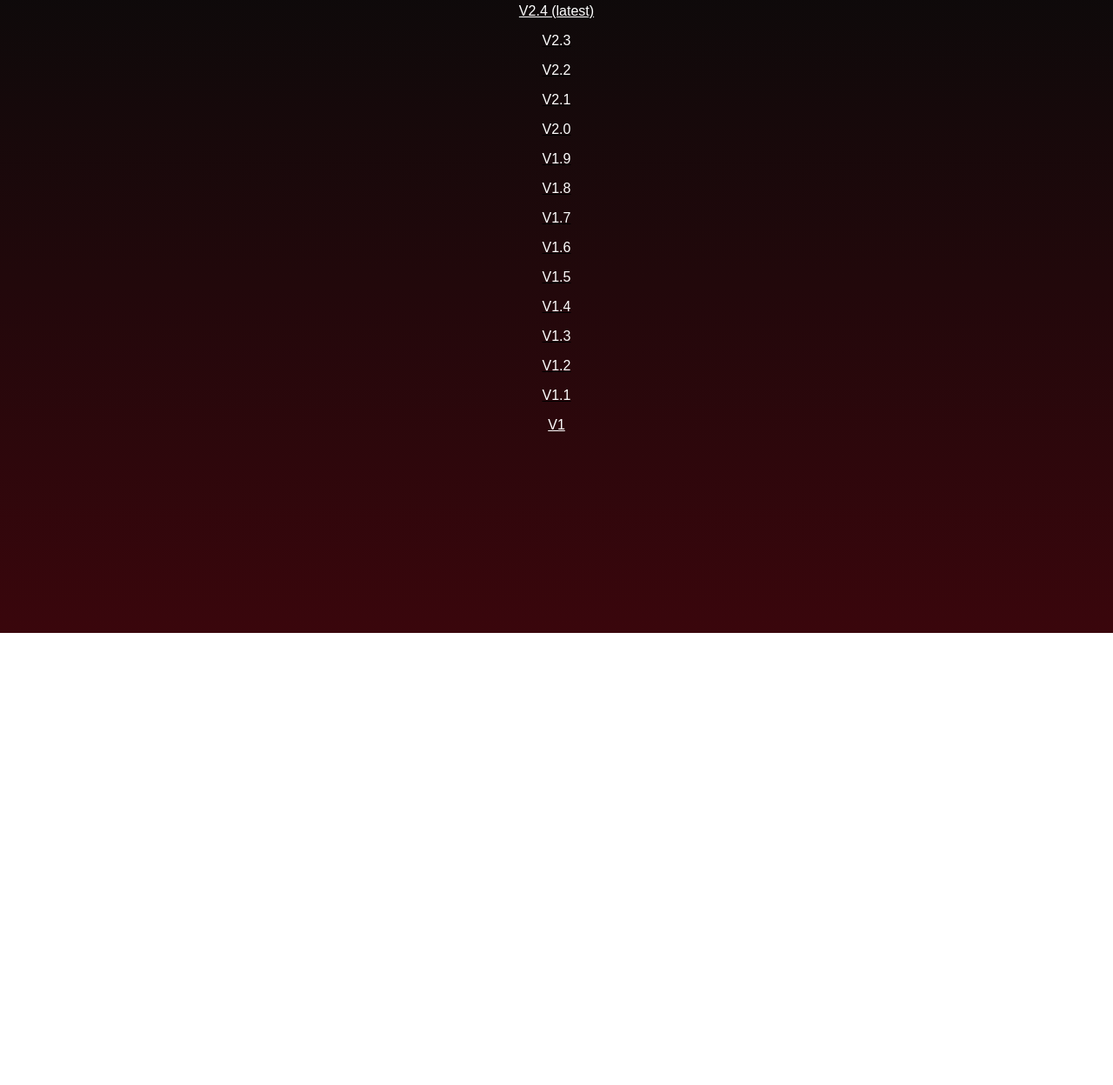
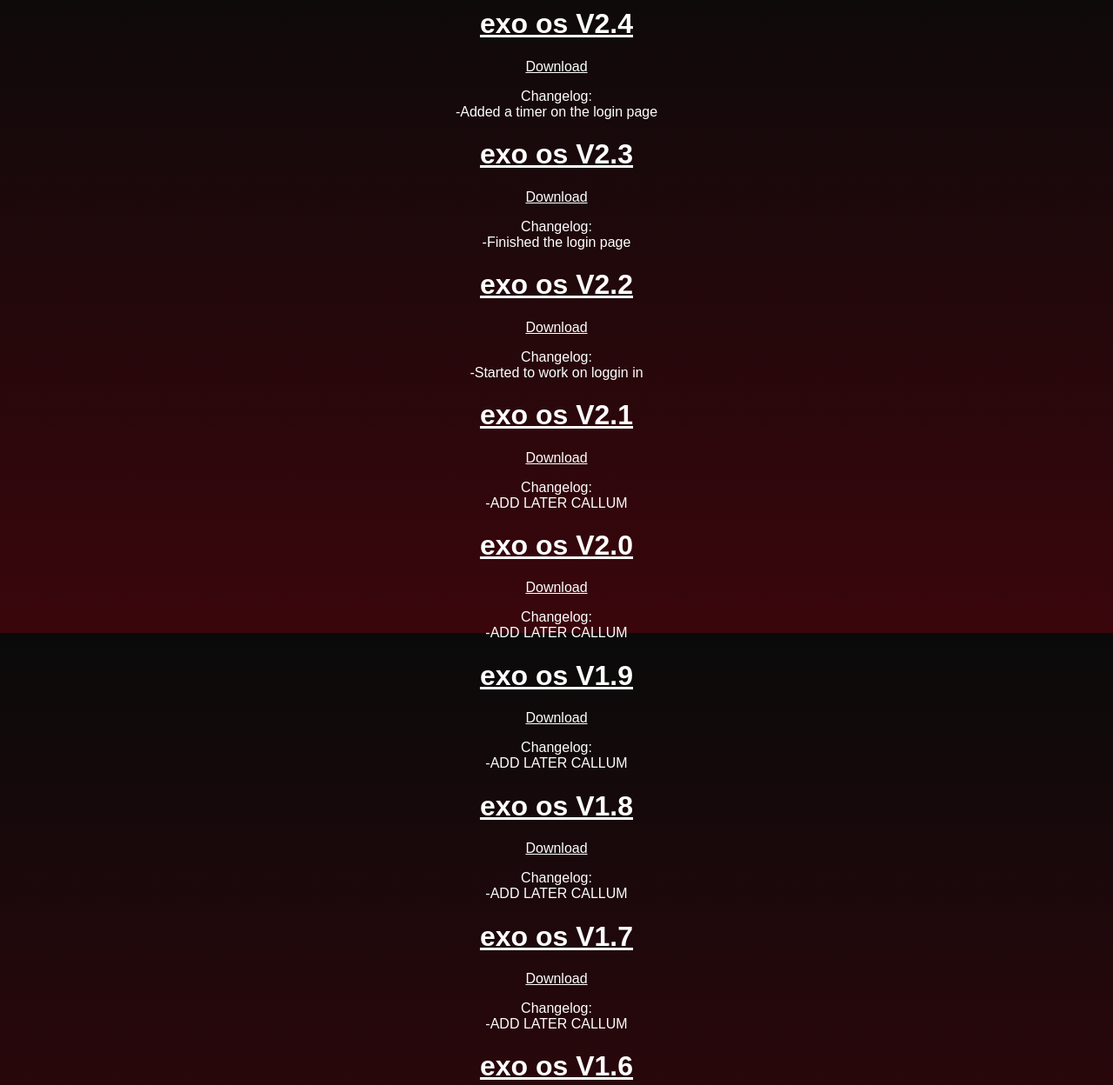
Before and after one commit to cally-jt/callumjt.github.io, a plain HTML site: page WebsiteDownloads/os.html in a window 1280 px wide. Shown: the part 72-1320 px from the top of the page at 87% size. Before the commit the page ends 800 px from the top, so only its background shows below. Drawn offline with Linux system fonts and the light colour scheme.

Commit message:
Add files via upload

```diff
--- a/WebsiteDownloads/os.html
+++ b/WebsiteDownloads/os.html
@@ -15,6 +15,10 @@
 
 	.textdeco {
 	text-decoration: none;
+	color: white;
+	}
+
+	.version {
 	color: white;
 	}
 	</style>
@@ -48,51 +52,125 @@
 	</a>
 	</div>
 	<div class="DownloadLinks">
+		<div class="version">
+			<h1><u>exo os V2.4</h1>
 				<a href="downloads/os/v2.4.sb3" class="textdeco" style="text-align: center">
-			<p><u>V2.4 (latest)</p>
+					<p>Download</u></p>
 				</a>
+				<p>Changelog: </br> -Added a timer on the login page</p>
+		</div>
+
+		<div class="version">
+			<h1><u>exo os V2.3</h1>
 				<a href="downloads/os/v2.3.sb3" class="textdeco">
-			<p>V2.3</p>
+					<p>Download</u></p>
 				</a>
+				<p>Changelog: </br> -Finished the login page</p>
+		</div>
+
+		<div class="version">
+			<h1><u>exo os V2.2</h1>
 				<a href="downloads/os/v2.2.sb3" class="textdeco">
-			<p>V2.2</p>
+					<p>Download</u></p>
 				</a>
+				<p>Changelog: </br> -Started to work on loggin in</p>
+		</div>
+
+		<div class="version">
+			<h1><u>exo os V2.1</h1>
 				<a href="downloads/os/v2.1.sb3" class="textdeco">
-			<p>V2.1</p>
+					<p>Download</u></p>
 				</a>
+		<p>Changelog: </br> -ADD LATER CALLUM</p>
+		</div>
+
+		<div class="version">
+			<h1><u>exo os V2.0</h1>
 				<a href="downloads/os/v2.0.sb3" class="textdeco">
-			<p>V2.0</p>
+					<p>Download</u></p>
 				</a>
+			<p>Changelog: </br> -ADD LATER CALLUM</p>
+		</div>
+
+		<div class="version">
+			<h1><u>exo os V1.9</h1>
 				<a href="downloads/os/v1.9.sb3" class="textdeco">
-			<p>V1.9</p>
+					<p>Download</u></p>
 				</a>
+			<p>Changelog: </br> -ADD LATER CALLUM</p>
+		</div>
+
+		<div class="version">
+			<h1><u>exo os V1.8</h1>
 				<a href="downloads/os/os v1.8.sb3" class="textdeco">
-			<p>V1.8</p>
+					<p>Download</u></p>
 				</a>
+			<p>Changelog: </br> -ADD LATER CALLUM</p>
+		</div>
+
+		<div class="version">
+			<h1><u>exo os V1.7</h1>
 				<a href="downloads/os/os v1.7.sb3" class="textdeco">
-			<p>V1.7</p>
+					<p>Download</u></p>
 				</a>
+			<p>Changelog: </br> -ADD LATER CALLUM</p>
+		</div>
+
+		<div class="version">
+			<h1><u>exo os V1.6</h1>
 				<a href="downloads/os/os v1.6.sb3" class="textdeco">
-			<p>V1.6</p>
+					<p>Download</u></p>
 				</a>
+			<p>Changelog: </br> -ADD LATER CALLUM</p>
+		</div>
+
+		<div class="version">
+			<h1><u>exo os V1.5</h1>
 				<a href="downloads/os/os v1.5.sb3" class="textdeco">
-			<p>V1.5</p>
+					<p>Download</u></p>
 				</a>
+			<p>Changelog: </br> -ADD LATER CALLUM</p>
+		</div>
+
+		<div class="version">
+			<h1><u>exo os V1.4</h1>
 				<a href="downloads/os/os v1.4.sb3" class="textdeco">
-			<p>V1.4</p>
+					<p>Download</u></p>
 				</a>
+			<p>Changelog: </br> -ADD LATER CALLUM</p>
+		</div>
+
+		<div class="version">
+			<h1><u>exo os V1.3</h1>
 				<a href="downloads/os/os v1.3.sb3" class="textdeco">
-			<p>V1.3</p>
+					<p>Download</u></p>
 				</a>
+			<p>Changelog: </br> -ADD LATER CALLUM</p>
+		</div>
+
+		<div class="version">
+			<h1><u>exo os V1.2</h1>
 				<a href="downloads/os/os v1.2.sb3" class="textdeco">
-			<p>V1.2</p>
+					<p>Download</u></p>
 				</a>
+			<p>Changelog: </br> -ADD LATER CALLUM</p>
+		</div>
+
+		<div class="version">
+			<h1><u>exo os V1.1</h1>
 				<a href="downloads/os/os v1.1.sb3" class="textdeco">
-			<p>V1.1</p>
+					<p>Download</u></p>
 				</a>
+			<p>Changelog: </br> -ADD LATER CALLUM</p>
+		</div>
+
+		<div class="version">
+			<h1><u>exo os V1.1</h1>
 				<a href="downloads/os/os.sb3" class="textdeco">
-			<p>V1</u></p>
+					<p>Download</u></p>
 				</a>
+			<p>Changelog: </br> -ADD LATER CALLUM</p>
+		</div>
 	</div>
 </body>
 </html>
```
Lines whose indentation alone changed are shown as unchanged.
